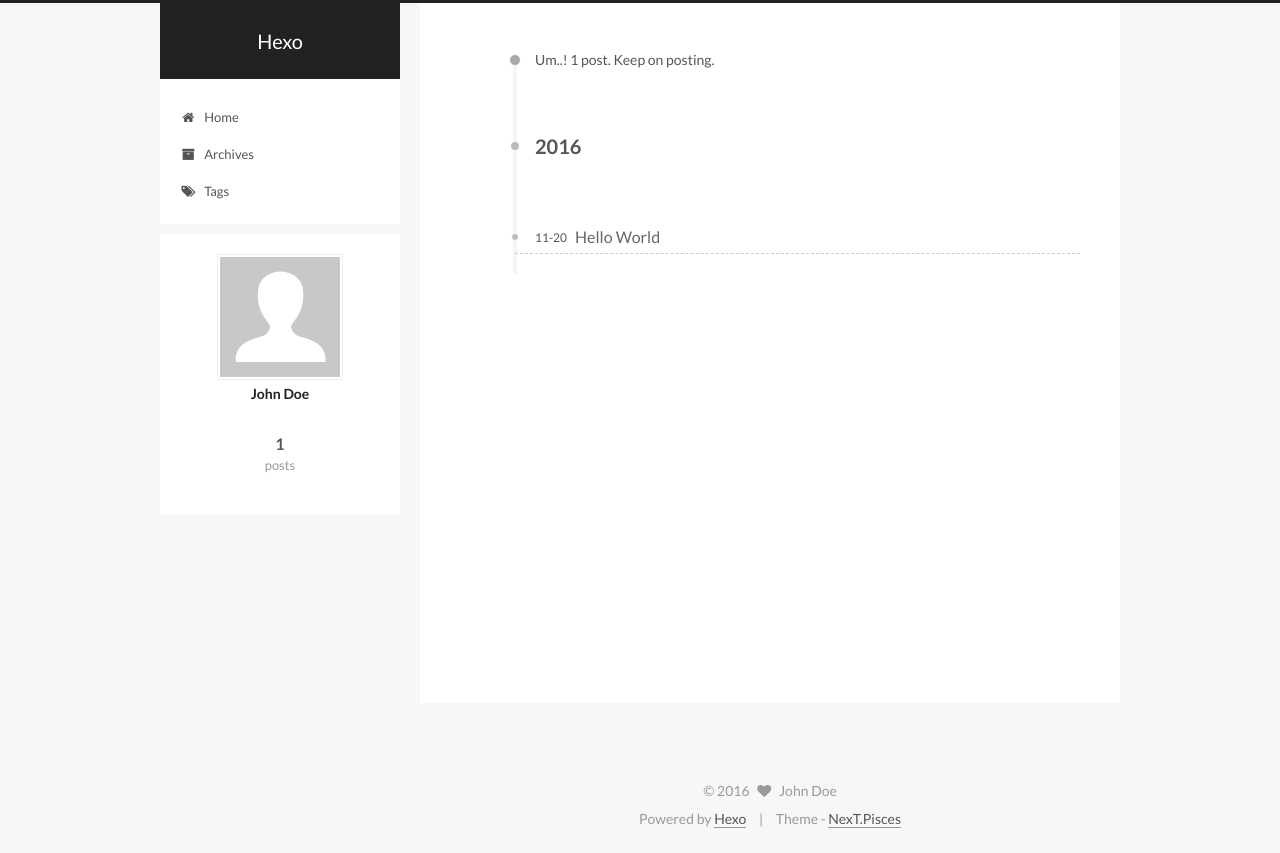
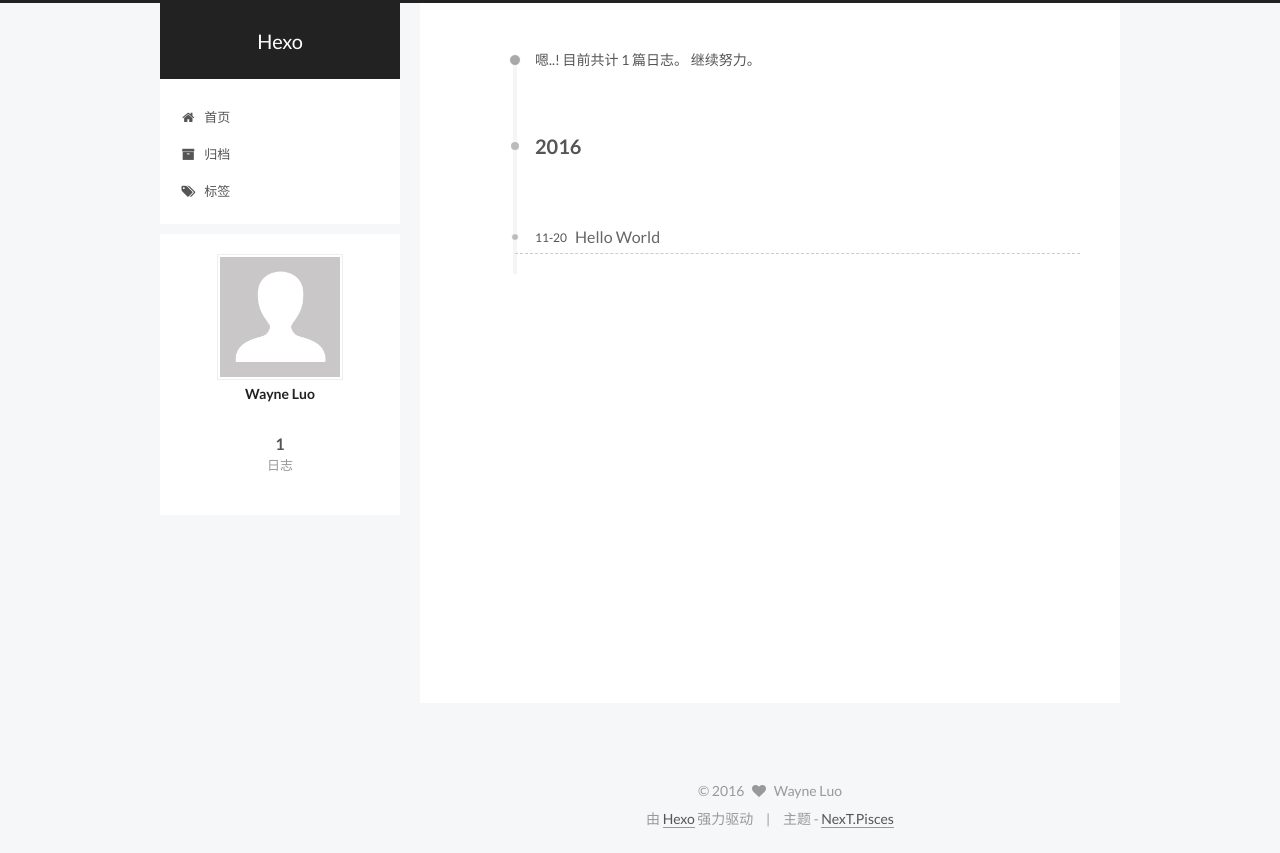
Before and after one commit to mimi3824ku/wayne.github.io, a plain HTML site: page archives/2016/11/index.html in a window 1280 px wide. Drawn offline with Linux system fonts and the light colour scheme.

Commit message:
Site updated: 2016-11-21 14:03:09

```diff
--- a/archives/2016/11/index.html
+++ b/archives/2016/11/index.html
@@ -5,7 +5,7 @@
 
 
 
-<html class="theme-next pisces use-motion" lang="">
+<html class="theme-next pisces use-motion" lang="zh-Hans">
 <head>
   <meta charset="UTF-8"/>
 <meta http-equiv="X-UA-Compatible" content="IE=edge" />
@@ -103,7 +103,7 @@
     motion: true,
     duoshuo: {
       userId: '0',
-      author: 'Author'
+      author: '博主'
     },
     algolia: {
       applicationID: '',
@@ -123,10 +123,10 @@
 
 
 
-  <title> Archive | Hexo </title>
+  <title> 归档 | Hexo </title>
 </head>
 
-<body itemscope itemtype="http://schema.org/WebPage" lang="">
+<body itemscope itemtype="http://schema.org/WebPage" lang="zh-Hans">
 
 
 
@@ -181,7 +181,7 @@
 
               <i class="menu-item-icon fa fa-fw fa-home"></i> <br />
 
-            Home
+            首页
           </a>
         </li>
 
@@ -191,7 +191,7 @@
 
               <i class="menu-item-icon fa fa-fw fa-archive"></i> <br />
 
-            Archives
+            归档
           </a>
         </li>
 
@@ -201,7 +201,7 @@
 
               <i class="menu-item-icon fa fa-fw fa-tags"></i> <br />
 
-            Tags
+            标签
           </a>
         </li>
 
@@ -233,7 +233,7 @@
 
 
 
-      Um..! 1 post. Keep on posting.
+      嗯..! 目前共计 1 篇日志。 继续努力。
     </span>
 
 
@@ -315,15 +315,15 @@
         <div class="site-author motion-element" itemprop="author" itemscope itemtype="http://schema.org/Person">
           <img class="site-author-image" itemprop="image"
                src="/wayne.github.io/images/avatar.gif"
-               alt="John Doe" />
-          <p class="site-author-name" itemprop="name">John Doe</p>
+               alt="Wayne Luo" />
+          <p class="site-author-name" itemprop="name">Wayne Luo</p>
           <p class="site-description motion-element" itemprop="description"></p>
         </div>
         <nav class="site-state motion-element">
           <div class="site-state-item site-state-posts">
             <a href="/wayne.github.io/archives">
               <span class="site-state-item-count">1</span>
-              <span class="site-state-item-name">posts</span>
+              <span class="site-state-item-name">日志</span>
             </a>
           </div>
 
@@ -369,16 +369,16 @@
   <span class="with-love">
     <i class="fa fa-heart"></i>
   </span>
-  <span class="author" itemprop="copyrightHolder">John Doe</span>
+  <span class="author" itemprop="copyrightHolder">Wayne Luo</span>
 </div>
 
 
 <div class="powered-by">
-  Powered by <a class="theme-link" href="https://hexo.io">Hexo</a>
+  由 <a class="theme-link" href="https://hexo.io">Hexo</a> 强力驱动
 </div>
 
 <div class="theme-info">
-  Theme -
+  主题 -
   <a class="theme-link" href="https://github.com/iissnan/hexo-theme-next">
     NexT.Pisces
   </a>
--- a/css/main.css
+++ b/css/main.css
@@ -1682,7 +1682,7 @@ pre .javascript .function {
   width: 4px;
   height: 4px;
   border-radius: 50%;
-  background: #e0d509;
+  background: #2b3ee0;
 }
 .links-of-blogroll {
   font-size: 13px;
```
Also changed, not shown: 2016/11/20/hello-world/index.html (+16 -16 lines), archives/2016/index.html (+14 -14 lines), archives/index.html (+14 -14 lines), index.html (+14 -14 lines).
